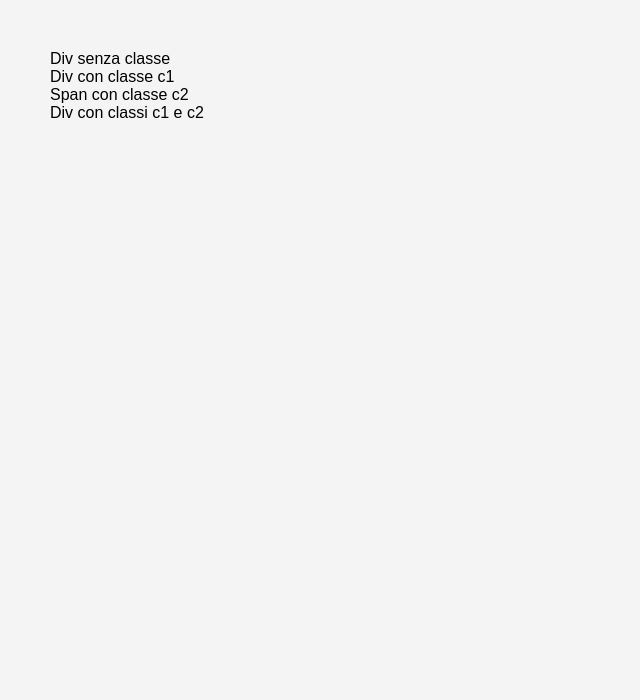
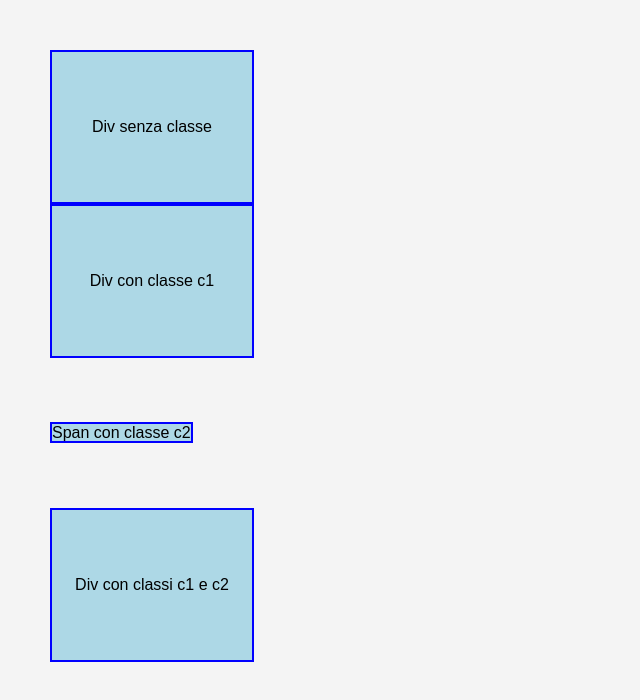
Before and after one commit to notSaqlain/Script.js, a website: page public_html/index.html in a window 1280 px wide. Shown: the whole page, without its empty margins (0-640 px from the left). Drawn offline with Linux system fonts and the light colour scheme.

Commit message:
style: Add box class to divs and spans in index.html

```diff
--- a/public_html/index.html
+++ b/public_html/index.html
@@ -11,10 +11,10 @@ Click nbfs://nbhost/SystemFileSystem/Templates/Other/html.html to edit this temp
     <link rel="stylesheet" href="style.css">
 </head>
 <body>
-    <div>Div senza classe</div>
-    <div class="c1">Div con classe c1</div>
-    <span class="c2">Span con classe c2</span>
-    <div class="c1 c2">Div con classi c1 e c2</div>
+    <div class="box">Div senza classe</div>
+    <div class="c1 box">Div con classe c1</div>
+    <span class="c2 box">Span con classe c2</span>
+    <div class="c1 c2 box">Div con classi c1 e c2</div>
 
     <script src="script.js"></script>
 </body>
```
